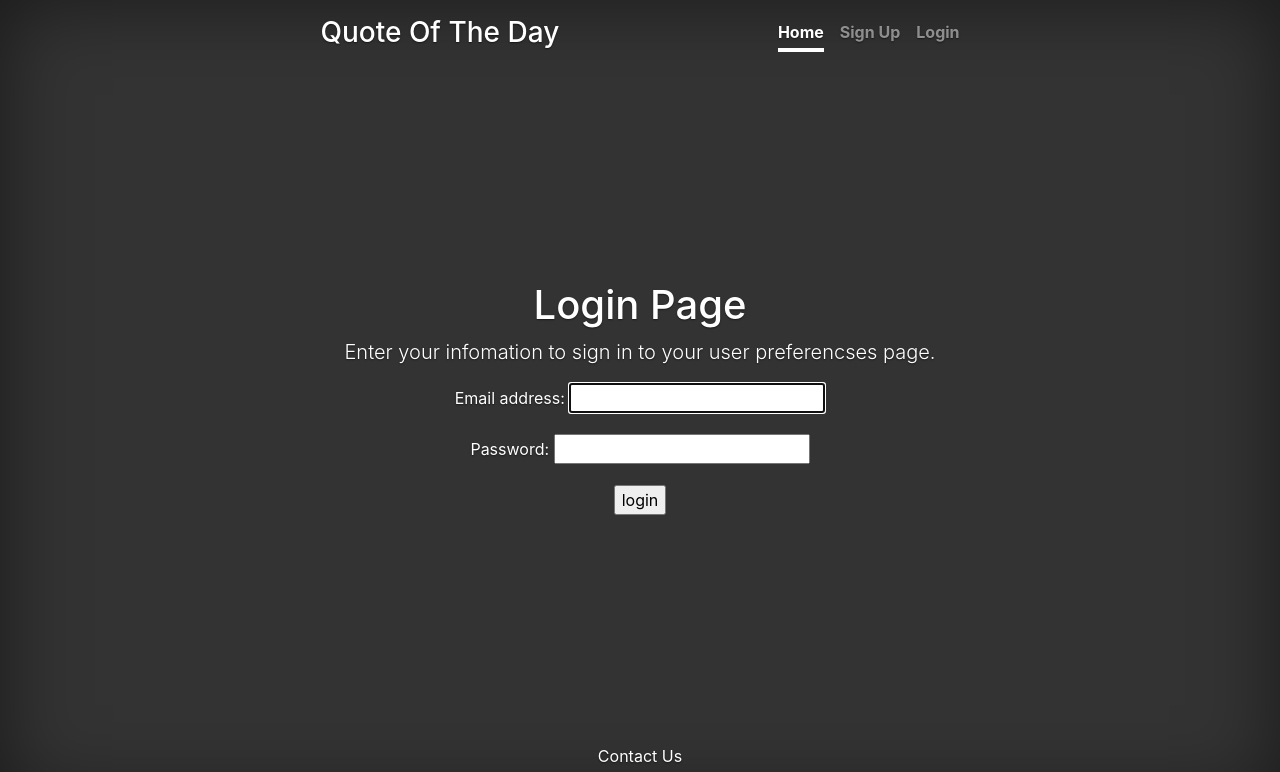
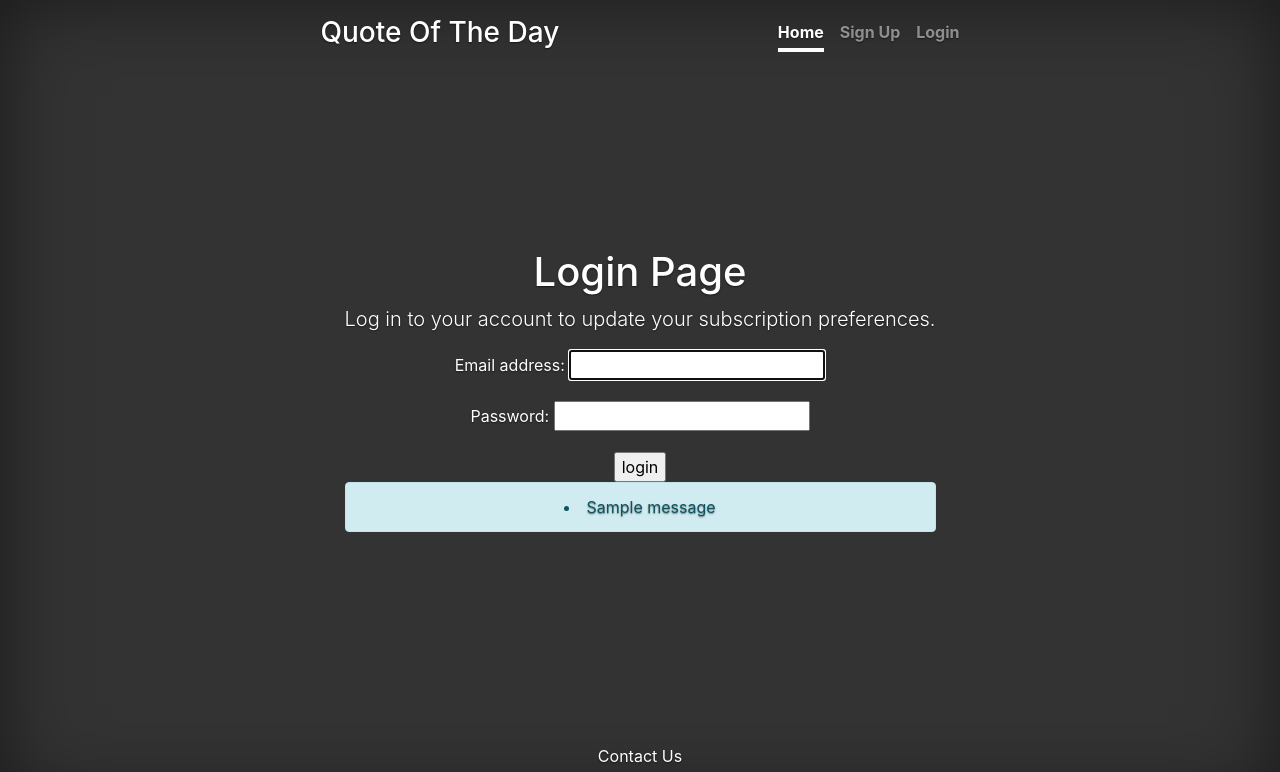
Before and after one commit to jmhubbard/quote_of_the_day_custom_user, a Django app: page /accounts/login/ in a window 1280 px wide. Shown: the top 772 px of the page. Run offline with Django 3.2, Linux system fonts and the light colour scheme; tables that the repository leaves empty hold one stand-in row (values such as "Sample post"); one stand-in notice (Sample message) is shown; some libraries are stand-ins or nearby versions.

Commit message:
Added a success message when user is created

```diff
--- a/users/templates/registration/login.html
+++ b/users/templates/registration/login.html
@@ -3,7 +3,14 @@
 
 {% block title %}Login{% endblock %}
 
+<style>
+    #test {
+        padding-top: 18px;
+    }
+</style>
+
 {% block content %}
+
 
 
 {% if form.errors %}
@@ -11,7 +18,7 @@
 {% endif %}
 
 <h1 class="cover-heading">Login Page</h1>
-<p class="lead">Enter your infomation to sign in to your user preferencses page.</p>
+<p class="lead">Log in to your account to update your subscription preferences.</p>
 
 <form method="post" action="{% url 'login' %}">
 {% csrf_token %}
@@ -20,4 +27,11 @@
 <input type="submit" value="login" />
 </form>
 
+{% for message in messages %}
+<div class="alert alert-info" role="alert" id="test">
+    <li> {{ message }} </li>
+</div>
+
+{% endfor %}
+
 {% endblock %}
--- a/users/templates/users/user_form.html
+++ b/users/templates/users/user_form.html
@@ -12,4 +12,9 @@
     {{ form.as_p }}
     <button type="submit">Submit</button>
 </form>
+
+{% for message in messages %}
+<li> {{ message }} </li>
+{% endfor %}
+
 {% endblock %}
--- a/users/views.py
+++ b/users/views.py
@@ -3,8 +3,11 @@ from django.urls import reverse_lazy
 from django.views.generic.edit import CreateView, DeleteView, UpdateView
 from .models import User
 from .forms import UserForm
+from django.contrib.messages.views import SuccessMessageMixin
 
-class UserCreate(CreateView):
+
+class UserCreate(SuccessMessageMixin, CreateView):
     model = User
     form_class = UserForm
     success_url = "/accounts/login/"
+    success_message = "Account was successfully created."
```
